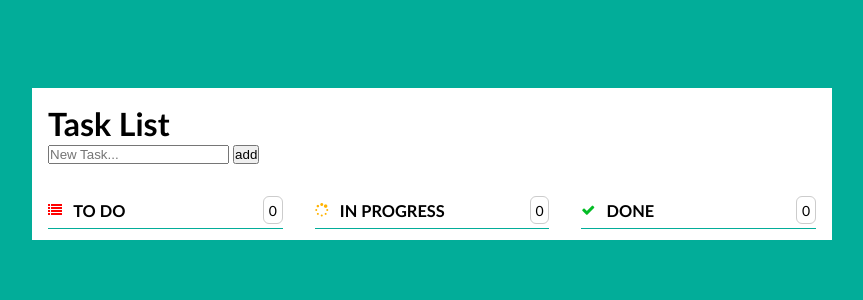
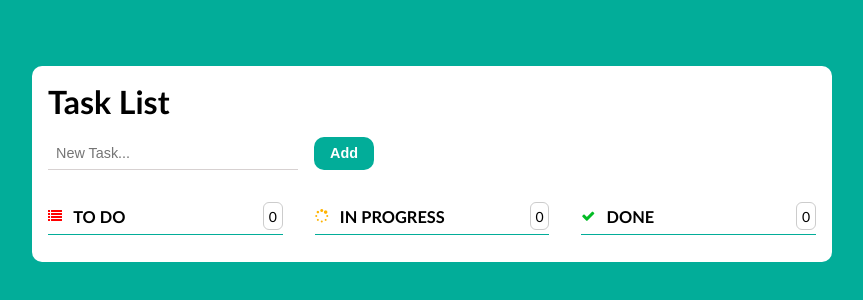
Before and after one commit to SplaTT141/kanban, a website: page index.html in a window 1280 px wide. Shown: the part 236-536 px from the top of the page, without its empty margins (208-1071 px from the left). Drawn offline with Linux system fonts and the light colour scheme.

Commit message:
heading final styling

```diff
--- a/styles.css
+++ b/styles.css
@@ -21,6 +21,41 @@ body {
   width: 800px;
   padding: 1rem;
   background-color: rgb(255, 255, 255);
+  border-radius: 10px;
+}
+
+.add-new {
+  display: flex;
+  margin-top: 1rem;
+  gap: 1rem;
+}
+
+.add-new input {
+  padding: 0.5rem;
+  border: none;
+  outline: none;
+  border-bottom: 1px solid rgb(215, 209, 209);
+  width: 250px;
+  font-size: 0.9rem;
+}
+
+.add-new button {
+  background-color: #02ad99;
+  border: none;
+  text-transform: capitalize;
+  padding: 0 1rem;
+  border-radius: 10px;
+  font-weight: bold;
+  cursor: pointer;
+  transition: all 0.2s;
+  color: #fff;
+  font-size: 0.9rem;
+}
+
+.add-new button:hover {
+  background-color: #04e2c8;
+  transform: scale(1.03);
+  color: #000;
 }
 
 .headers {
@@ -28,6 +63,7 @@ body {
   justify-content: space-between;
   gap: 2rem;
   margin-top: 2rem;
+  margin-bottom: 1rem;
 }
 
 .header {
```
